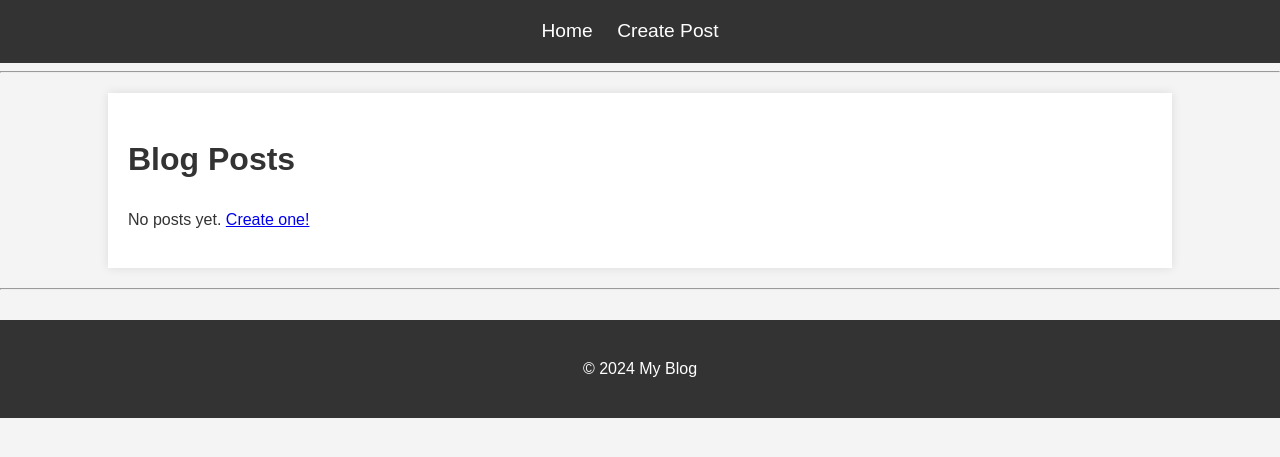
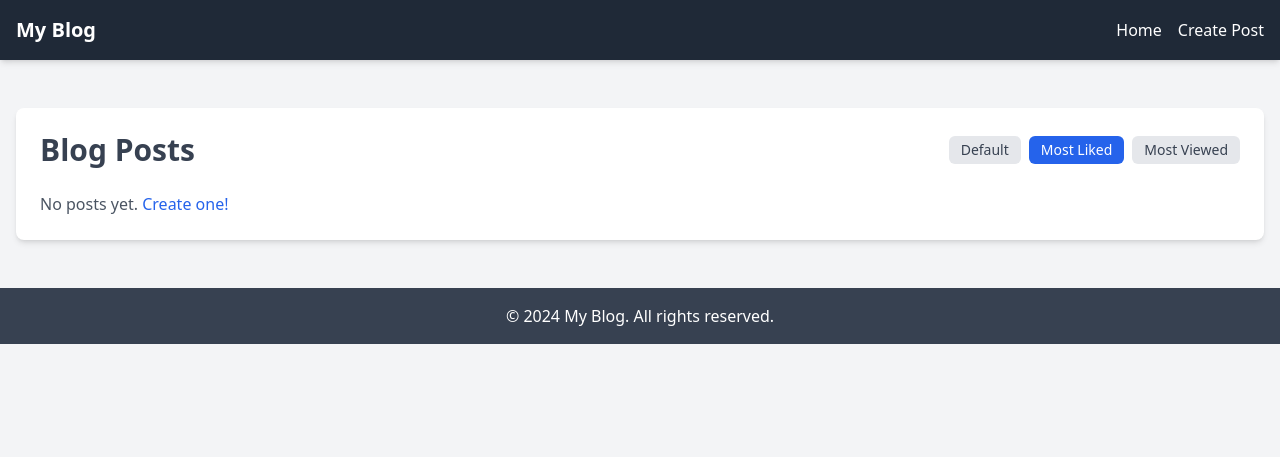
Before and after one commit to MehdixM10/Jules-test, a Flask app: page /?sort=likes in a window 1280 px wide. Shown: the top 457 px of the page. Run offline with Flask 3, Linux system fonts and the light colour scheme; some libraries are stand-ins or nearby versions.

Commit message:
This commit introduces several enhancements to the Flask blog application:
Features Added:
- UI Styling: Integrated Tailwind CSS via CDN for a modern look and feel.
- Post Views: Tracks and displays the number of views for each post.
- Post Likes: Allows users to "like" posts and displays the like count.
- Sorting: Posts on the index page can be sorted by default ID, most liked, or most viewed.
- README: Added a README.md file with project information, setup instructions, and feature list.

Changes:
- Updated `app.py` to include logic for views, likes, and sorting.
- Modified HTML templates in `templates/` to use Tailwind CSS classes and display new information (likes, views, sorting options).
- Removed old `static/style.css`.
- Updated `test_app.py` to include tests for the new functionalities and ensure existing ones pass with the updated post model.
- Created `README.md` in the `flask_blog/` directory.

```diff
--- a/flask_blog/app.py
+++ b/flask_blog/app.py
@@ -8,14 +8,28 @@ next_post_id = 1
 
 @app.route('/')
 def index():
-    return render_template('index.html', posts=posts)
+    sort_by = request.args.get('sort')
+
+    # Make a copy of the posts list to sort
+    sorted_posts = list(posts)
+
+    if sort_by == 'likes':
+        sorted_posts.sort(key=lambda p: p['likes'], reverse=True)
+    elif sort_by == 'views':
+        sorted_posts.sort(key=lambda p: p['views'], reverse=True)
+    else: # Default sort by ID (creation time)
+        sorted_posts.sort(key=lambda p: p['id'])
+        sort_by = None # To correctly highlight 'Default' if no valid sort_by is given
+
+    return render_template('index.html', posts=sorted_posts, current_sort=sort_by)
 
 @app.route('/post/<int:post_id>')
 def post(post_id):
-    post = next((post for post in posts if post['id'] == post_id), None)
-    if post is None:
+    post_obj = next((p for p in posts if p['id'] == post_id), None)
+    if post_obj is None:
         abort(404)
-    return render_template('post.html', post=post, post_title_placeholder=post['title'], post_content_placeholder=post['content'])
+    post_obj['views'] += 1 # Increment views
+    return render_template('post.html', post=post_obj) # Removed redundant placeholders
 
 @app.route('/create', methods=['GET', 'POST'])
 def create_post():
@@ -23,11 +37,25 @@ def create_post():
     if request.method == 'POST':
         title = request.form['title']
         content = request.form['content']
-        new_post = {'id': next_post_id, 'title': title, 'content': content}
+        new_post = {
+            'id': next_post_id,
+            'title': title,
+            'content': content,
+            'likes': 0,
+            'views': 0
+        }
         posts.append(new_post)
         next_post_id += 1
         return redirect(url_for('index'))
     return render_template('create_post.html')
 
+@app.route('/like_post/<int:post_id>')
+def like_post(post_id):
+    post_obj = next((p for p in posts if p['id'] == post_id), None)
+    if post_obj is None:
+        abort(404)
+    post_obj['likes'] += 1
+    return redirect(url_for('post', post_id=post_id))
+
 if __name__ == '__main__':
     app.run(debug=True)
--- a/flask_blog/static/style.css
+++ /dev/null
@@ -1,129 +0,0 @@
-/* General body styling */
-body {
-    font-family: sans-serif;
-    margin: 0;
-    padding: 0;
-    background-color: #f4f4f4;
-    color: #333;
-    line-height: 1.6;
-}
-
-/* Page container */
-.content {
-    width: 80%;
-    margin: 20px auto;
-    padding: 20px;
-    background-color: #fff;
-    box-shadow: 0 0 10px rgba(0, 0, 0, 0.1);
-}
-
-/* Navigation bar styling */
-nav {
-    background-color: #333;
-    color: #fff;
-    padding: 1em 0;
-    text-align: center;
-}
-
-nav ul {
-    list-style-type: none;
-    padding: 0;
-    margin: 0;
-}
-
-nav ul li {
-    display: inline;
-    margin-right: 20px;
-}
-
-nav ul li a {
-    color: #fff;
-    text-decoration: none;
-    font-size: 1.2em;
-}
-
-nav ul li a:hover {
-    text-decoration: underline;
-}
-
-/* Headings */
-h1, h2 {
-    color: #333;
-}
-
-/* Post listings on index.html */
-.content ul {
-    list-style-type: none;
-    padding: 0;
-}
-
-.content ul li {
-    border-bottom: 1px solid #eee;
-    padding: 10px 0;
-}
-
-.content ul li:last-child {
-    border-bottom: none;
-}
-
-.content ul li h2 a {
-    text-decoration: none;
-    color: #337ab7;
-}
-
-.content ul li h2 a:hover {
-    text-decoration: underline;
-}
-
-/* Individual post display on post.html */
-.post h1 {
-    margin-bottom: 10px;
-}
-
-.post p {
-    margin-bottom: 20px;
-}
-
-/* Form styling on create_post.html */
-form label {
-    display: block;
-    margin-bottom: 5px;
-    font-weight: bold;
-}
-
-form input[type="text"],
-form textarea {
-    width: 100%;
-    padding: 10px;
-    margin-bottom: 20px;
-    border: 1px solid #ddd;
-    border-radius: 4px;
-    box-sizing: border-box; /* So padding doesn't affect width */
-}
-
-form textarea {
-    resize: vertical; /* Allow vertical resizing */
-}
-
-form input[type="submit"] {
-    background-color: #337ab7;
-    color: white;
-    padding: 10px 15px;
-    border: none;
-    border-radius: 4px;
-    cursor: pointer;
-    font-size: 1em;
-}
-
-form input[type="submit"]:hover {
-    background-color: #286090;
-}
-
-/* Footer styling */
-footer {
-    text-align: center;
-    padding: 20px;
-    background-color: #333;
-    color: #fff;
-    margin-top: 30px;
-}
--- a/flask_blog/templates/base.html
+++ b/flask_blog/templates/base.html
@@ -4,22 +4,25 @@
     <meta charset="UTF-8">
     <meta name="viewport" content="width=device-width, initial-scale=1.0">
     <title>{% block title %}My Blog{% endblock %}</title>
-    <link rel="stylesheet" href="{{ url_for('static', filename='style.css') }}">
+    <script src="https://cdn.tailwindcss.com"></script>
 </head>
-<body>
-    <nav>
-        <ul>
-            <li><a href="{{ url_for('index') }}">Home</a></li>
-            <li><a href="{{ url_for('create_post') }}">Create Post</a></li>
-        </ul>
+<body class="bg-gray-100 text-gray-800 font-sans">
+    <nav class="bg-gray-800 text-white p-4 shadow-md">
+        <div class="container mx-auto flex justify-between items-center">
+            <a href="{{ url_for('index') }}" class="text-xl font-bold hover:text-gray-300">My Blog</a>
+            <ul class="flex space-x-4">
+                <li><a href="{{ url_for('index') }}" class="hover:text-gray-300">Home</a></li>
+                <li><a href="{{ url_for('create_post') }}" class="hover:text-gray-300">Create Post</a></li>
+            </ul>
+        </div>
     </nav>
-    <hr>
-    <div class="content">
+
+    <div class="container mx-auto mt-8 p-4">
         {% block content %}{% endblock %}
     </div>
-    <hr>
-    <footer>
-        <p>&copy; 2024 My Blog</p>
+
+    <footer class="bg-gray-700 text-white text-center p-4 mt-8">
+        <p>&copy; 2024 My Blog. All rights reserved.</p>
     </footer>
 </body>
 </html>
--- a/flask_blog/templates/index.html
+++ b/flask_blog/templates/index.html
@@ -3,16 +3,40 @@
 {% block title %}Home{% endblock %}
 
 {% block content %}
-    <h1>Blog Posts</h1>
+    <div class="bg-white shadow-md rounded-lg p-6">
+        <div class="flex justify-between items-center mb-6">
+            <h1 class="text-3xl font-bold text-gray-700">Blog Posts</h1>
+            <div class="flex space-x-2">
+                <a href="{{ url_for('index') }}"
+                   class="px-3 py-1 rounded-md text-sm font-medium
+                          {% if not current_sort %}bg-blue-600 text-white{% else %}bg-gray-200 text-gray-700 hover:bg-gray-300{% endif %}">
+                    Default
+                </a>
+                <a href="{{ url_for('index', sort='likes') }}"
+                   class="px-3 py-1 rounded-md text-sm font-medium
+                          {% if current_sort == 'likes' %}bg-blue-600 text-white{% else %}bg-gray-200 text-gray-700 hover:bg-gray-300{% endif %}">
+                    Most Liked
+                </a>
+                <a href="{{ url_for('index', sort='views') }}"
+                   class="px-3 py-1 rounded-md text-sm font-medium
+                          {% if current_sort == 'views' %}bg-blue-600 text-white{% else %}bg-gray-200 text-gray-700 hover:bg-gray-300{% endif %}">
+                    Most Viewed
+                </a>
+            </div>
+        </div>
         {% if posts %}
-        <ul>
+            <ul class="space-y-4">
                 {% for post in posts %}
-                <li>
-                    <h2><a href="{{ url_for('post', post_id=post.id) }}">{{ post.title }}</a></h2>
+                    <li class="border-b border-gray-200 pb-4 last:border-b-0 last:pb-0">
+                        <h2 class="text-2xl font-semibold">
+                            <a href="{{ url_for('post', post_id=post.id) }}" class="text-blue-600 hover:text-blue-800 hover:underline">{{ post.title }}</a>
+                        </h2>
+                        <p class="text-xs text-gray-500 mt-1">Likes: {{ post.likes }} | Views: {{ post.views }}</p>
                     </li>
                 {% endfor %}
             </ul>
         {% else %}
-        <p>No posts yet. <a href="{{ url_for('create_post') }}">Create one!</a></p>
+            <p class="text-gray-600">No posts yet. <a href="{{ url_for('create_post') }}" class="text-blue-600 hover:underline">Create one!</a></p>
         {% endif %}
+    </div>
 {% endblock %}
```
Also changed, not shown: flask_blog/templates/create_post.html (+21 -8 lines), flask_blog/templates/post.html (+20 -3 lines), flask_blog/test_app.py (+68 -5 lines), flask_blog/README.md (added). Lines whose indentation alone changed are shown as unchanged.
